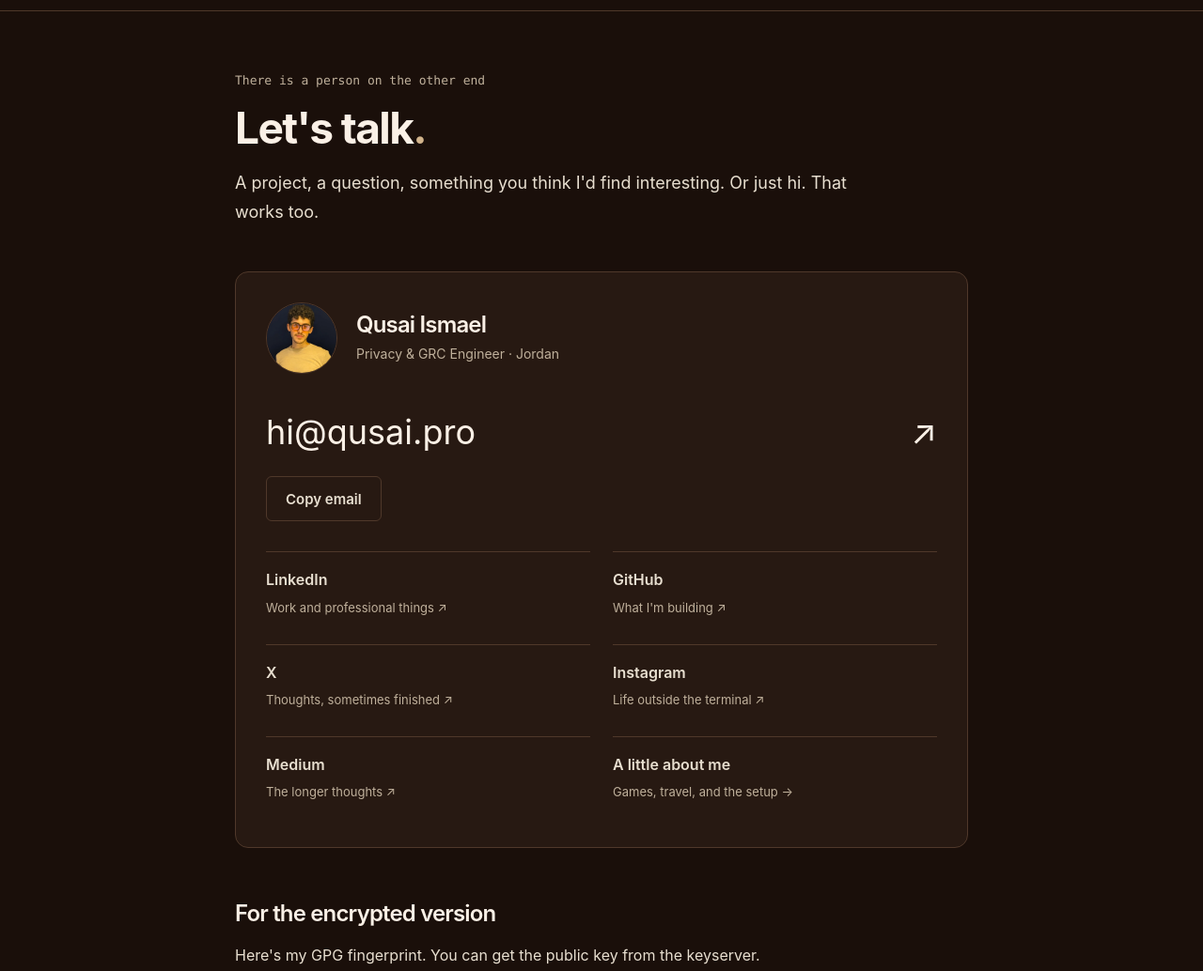
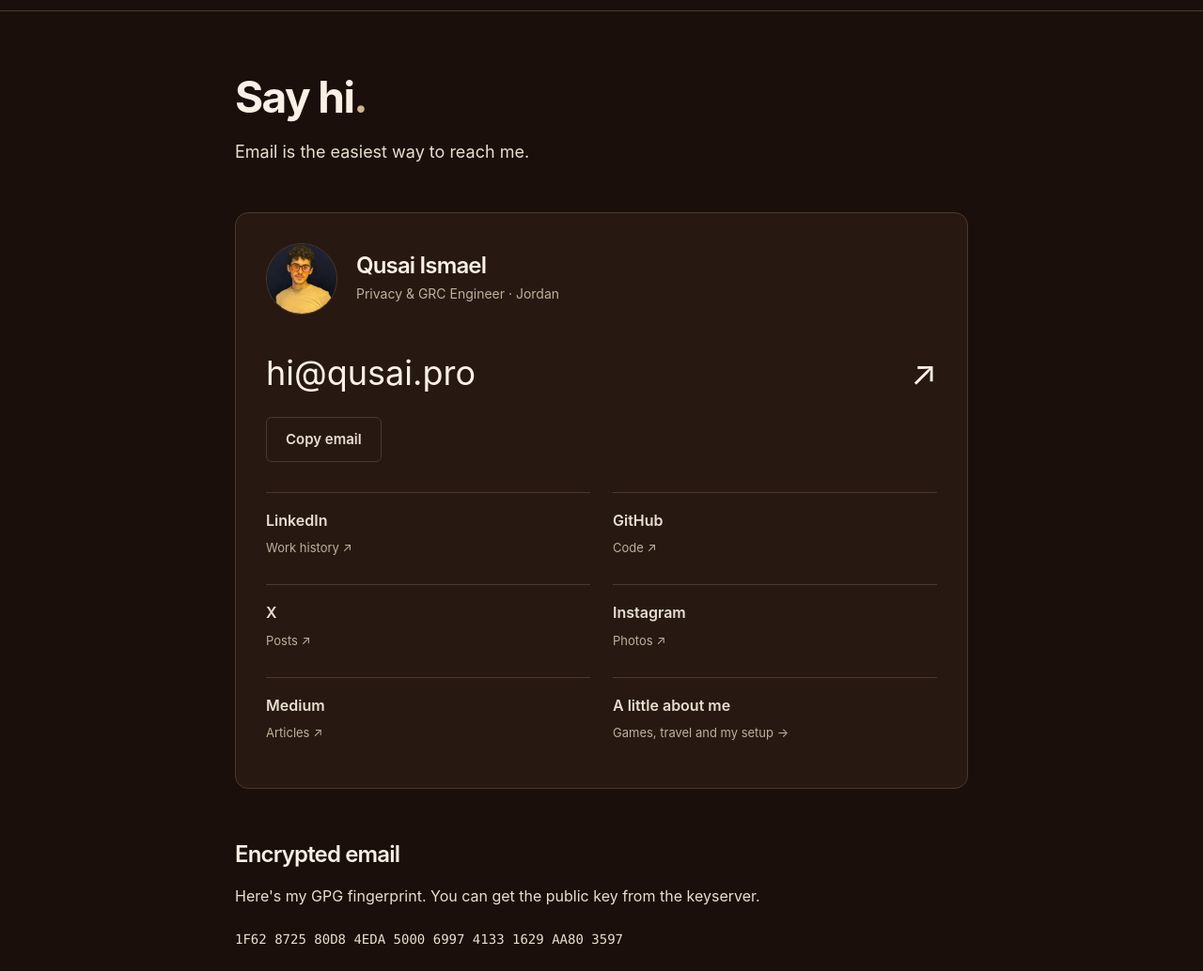
Before and after one commit to qusaismael/portfolio, an Eleventy site: page src/connect.html in a window 1280 px wide. Shown: the part 65-1099 px from the top of the page at 94% size. Built offline with nearby package versions, Linux system fonts and the light colour scheme; Eleventy itself is replaced by a stand-in of ours; files that its build step writes are made by us from their sources.

Commit message:
copy: make contact choices direct

```diff
--- a/src/connect.html
+++ b/src/connect.html
@@ -6,8 +6,8 @@ permalink: "/connect/"
 bodyClass: "connect-page"
 ---
 <main class="container contact-container" id="main-content">
-    <header class="page-heading"><p class="eyebrow">There is a person on the other end</p><h1>Let's talk<span class="accent-dot">.</span></h1><p class="page-lede">A project, a question, something you think I'd find interesting. Or just hi. That works too.</p></header>
-    <section class="contact-card" aria-labelledby="contact-title"><div class="contact-identity"><button class="portrait-button" type="button" data-profile-photo aria-label="Expand Qusai's profile photo"><img src="/pfp.webp" alt="Qusai Ismael" width="96" height="96" decoding="async"></button><div><h2 id="contact-title">{{ site.name }}</h2><p>Privacy &amp; GRC Engineer · Jordan</p></div></div><a class="contact-email" href="mailto:{{ site.email }}">{{ site.email }} <span aria-hidden="true">↗</span></a><button class="button button-secondary" type="button" data-copy="{{ site.email }}" data-copy-label="Email address">Copy email</button><div class="contact-socials"><a href="{{ site.linkedin }}" target="_blank" rel="noopener noreferrer"><strong>LinkedIn</strong><span>Work and professional things ↗</span></a><a href="{{ site.github }}" target="_blank" rel="noopener noreferrer"><strong>GitHub</strong><span>What I'm building ↗</span></a><a href="{{ site.x }}" target="_blank" rel="noopener noreferrer"><strong>X</strong><span>Thoughts, sometimes finished ↗</span></a><a href="{{ site.instagram }}" target="_blank" rel="noopener noreferrer"><strong>Instagram</strong><span>Life outside the terminal ↗</span></a><a href="{{ site.medium }}" target="_blank" rel="noopener noreferrer"><strong>Medium</strong><span>The longer thoughts ↗</span></a><a href="/life/"><strong>A little about me</strong><span>Games, travel, and the setup →</span></a></div></section>
-    <section class="contact-key"><h2>For the encrypted version</h2><p>Here's my GPG fingerprint. You can get the public key from the keyserver.</p><code class="fingerprint">{{ site.fingerprint }}</code><div class="button-row"><button type="button" class="button button-secondary" data-copy="{{ site.fingerprint }}" data-copy-label="GPG fingerprint">Copy fingerprint</button><a class="text-link" href="https://keys.openpgp.org/search?q=hi%40qusai.pro" target="_blank" rel="noopener noreferrer">Get public key ↗</a></div></section>
+    <header class="page-heading"><h1>Say hi<span class="accent-dot">.</span></h1><p class="page-lede">Email is the easiest way to reach me.</p></header>
+    <section class="contact-card" aria-labelledby="contact-title"><div class="contact-identity"><button class="portrait-button" type="button" data-profile-photo aria-label="Expand Qusai's profile photo"><img src="/pfp.webp" alt="Qusai Ismael" width="96" height="96" decoding="async"></button><div><h2 id="contact-title">{{ site.name }}</h2><p>Privacy &amp; GRC Engineer · Jordan</p></div></div><a class="contact-email" href="mailto:{{ site.email }}">{{ site.email }} <span aria-hidden="true">↗</span></a><button class="button button-secondary" type="button" data-copy="{{ site.email }}" data-copy-label="Email address">Copy email</button><div class="contact-socials"><a href="{{ site.linkedin }}" target="_blank" rel="noopener noreferrer"><strong>LinkedIn</strong><span>Work history ↗</span></a><a href="{{ site.github }}" target="_blank" rel="noopener noreferrer"><strong>GitHub</strong><span>Code ↗</span></a><a href="{{ site.x }}" target="_blank" rel="noopener noreferrer"><strong>X</strong><span>Posts ↗</span></a><a href="{{ site.instagram }}" target="_blank" rel="noopener noreferrer"><strong>Instagram</strong><span>Photos ↗</span></a><a href="{{ site.medium }}" target="_blank" rel="noopener noreferrer"><strong>Medium</strong><span>Articles ↗</span></a><a href="/life/"><strong>A little about me</strong><span>Games, travel and my setup →</span></a></div></section>
+    <section class="contact-key"><h2>Encrypted email</h2><p>Here's my GPG fingerprint. You can get the public key from the keyserver.</p><code class="fingerprint">{{ site.fingerprint }}</code><div class="button-row"><button type="button" class="button button-secondary" data-copy="{{ site.fingerprint }}" data-copy-label="GPG fingerprint">Copy fingerprint</button><a class="text-link" href="https://keys.openpgp.org/search?q=hi%40qusai.pro" target="_blank" rel="noopener noreferrer">Get public key ↗</a></div></section>
     {% include "cat.njk" %}
 </main>
```
Also changed, not shown: tests/fixtures/content-contract.json (+3 -4 lines).
